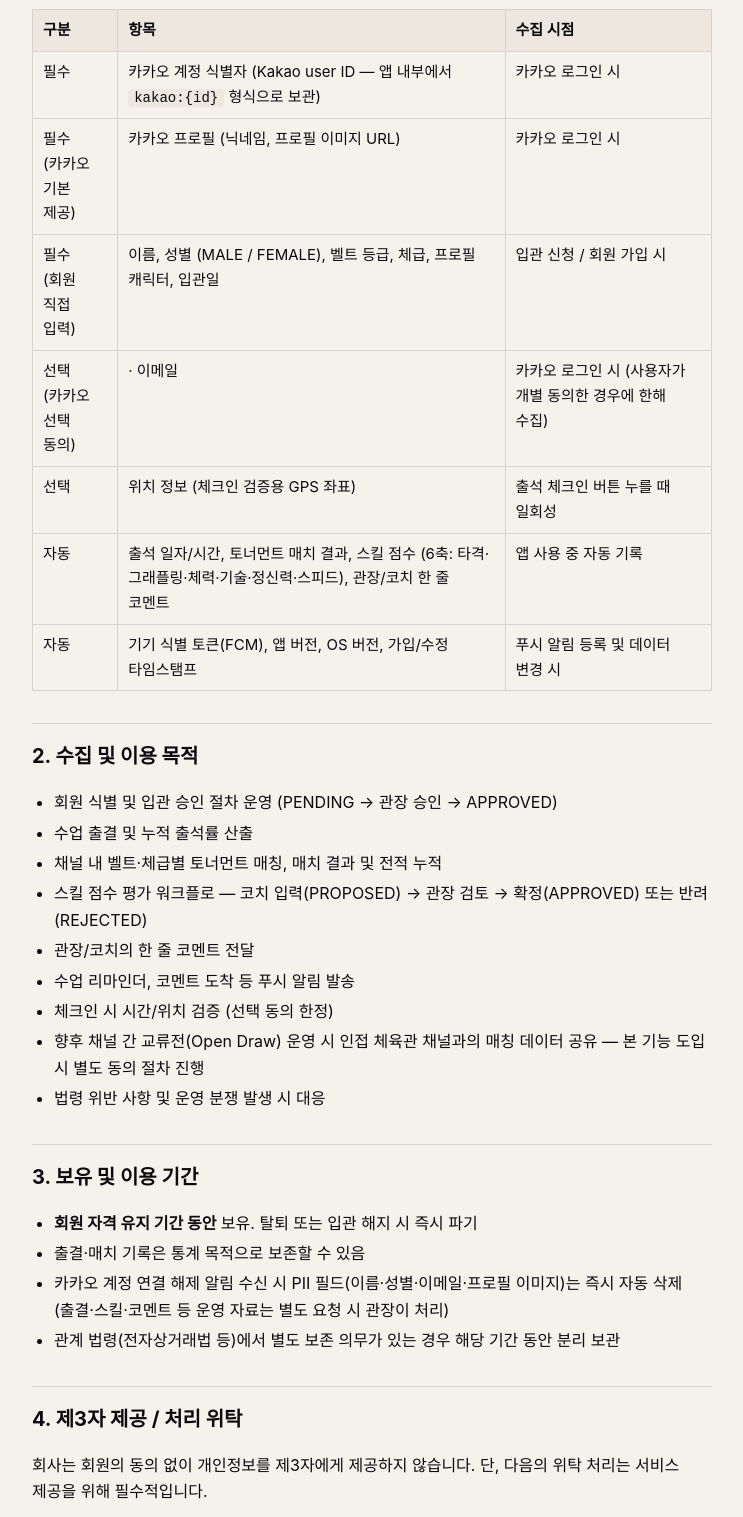
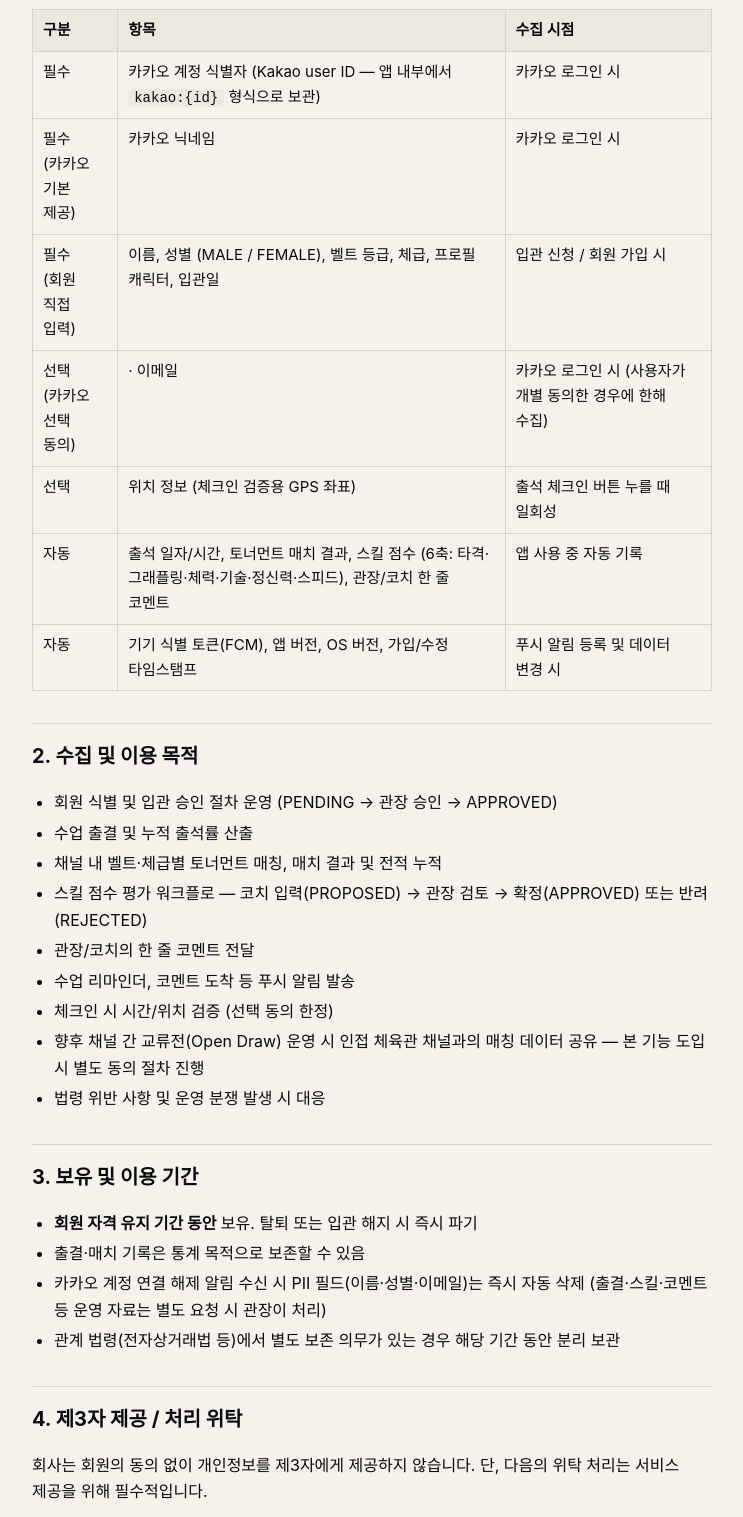
Before and after one commit to ljy9969/OctaLink, a plain HTML site: page docs/privacy-policy.html in a window 1280 px wide. Shown: the part 506-2023 px from the top of the page, without its empty margins (268-1011 px from the left). Drawn offline with Linux system fonts and the light colour scheme.

Commit message:
개인정보처리방침 — 프로필 이미지 항목 제거 (수집 안 함)
KakaoAuthRepository 의 KakaoIdentity 매핑이 카카오 프로필 이미지 URL 을 채택하지 않음.
v1.4 에 잘못 추가됐던 프로필 이미지 표기 3개소 정정:
- 1번 표 '필수(카카오 기본 제공)' 행 — 닉네임만 노출
- 3번 자동 삭제 PII 목록 — '이름·성별·이메일' 만
- 9번 v1.4 변경 이력 — 닉네임(필수)·이메일(선택) 으로 정정

Co-Authored-By: Claude Opus 4.7 (1M context) <noreply@anthropic.com>

```diff
--- a/docs/privacy-policy.html
+++ b/docs/privacy-policy.html
@@ -124,7 +124,7 @@
     </tr>
     <tr>
       <td>필수<br>(카카오 기본 제공)</td>
-      <td>카카오 프로필 (닉네임, 프로필 이미지 URL)</td>
+      <td>카카오 닉네임</td>
       <td>카카오 로그인 시</td>
     </tr>
     <tr>
@@ -172,7 +172,7 @@
 <ul>
   <li><strong>회원 자격 유지 기간 동안</strong> 보유. 탈퇴 또는 입관 해지 시 즉시 파기</li>
   <li>출결·매치 기록은 통계 목적으로 보존할 수 있음</li>
-  <li>카카오 계정 연결 해제 알림 수신 시 PII 필드(이름·성별·이메일·프로필 이미지)는 즉시 자동 삭제 (출결·스킬·코멘트 등 운영 자료는 별도 요청 시 관장이 처리)</li>
+  <li>카카오 계정 연결 해제 알림 수신 시 PII 필드(이름·성별·이메일)는 즉시 자동 삭제 (출결·스킬·코멘트 등 운영 자료는 별도 요청 시 관장이 처리)</li>
   <li>관계 법령(전자상거래법 등)에서 별도 보존 의무가 있는 경우 해당 기간 동안 분리 보관</li>
 </ul>
 
@@ -289,7 +289,7 @@
         · 운영 앱(Kakao 앱 ID 1453976) 의 비즈앱 사업자 정보 미등록 상태로 인해 카카오 비즈앱
         추가 동의 항목 (연락처·성별·연령대·생일·출생연도) 의 <strong>수집을 잠정 중단</strong>.
         사업자 정보 등록·심사 통과 후 별도 고지와 함께 재개 예정<br>
-        · 카카오에서는 닉네임·프로필 이미지(필수)·이메일(선택) 만 수집<br>
+        · 카카오에서는 닉네임(필수)·이메일(선택) 만 수집<br>
         · 이름·성별은 회원이 가입 화면에서 직접 입력 (이름은 카카오 닉네임 prefill 후 수정 가능)
       </td>
     </tr>
```
